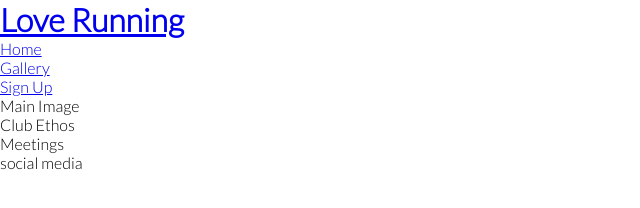
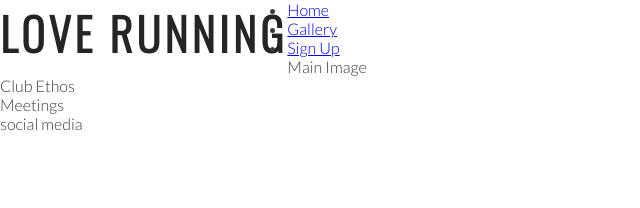
Before and after one commit to FranciscoBarreira/love-running, a plain HTML site: page index.html in a window 1280 px wide. Shown: the whole page, without its empty margins (0-640 px from the left). Drawn offline with nearby package versions, Linux system fonts and the light colour scheme.

Commit message:
add styles for heading and logo

```diff
--- a/assets/css/style.css
+++ b/assets/css/style.css
@@ -5,5 +5,23 @@
     padding:0;
     border: none;
 }
-body {font-family: Lato, "sans-serif";
+body {
+    font-family: Lato, "sans-serif";
+    font-weight: 300;
+    color: #3a3a3a;
 }
+
+/*headings and logo*/
+
+h1, h2 {
+    font-family: Oswald, sans-serif;
+    text-transform: uppercase;
+    letter-spacing: 4px;
+    color: #252525;
+
+}
+
+#logo{
+    float: left;
+    font-size: 280%;
+}
--- a/index.html
+++ b/index.html
@@ -12,7 +12,7 @@
 <body>
     <header>
         <a href="index.html">
-            <h1>Love Running</h1>
+            <h1 id="logo">Love Running</h1>
         </a>
         <nav>
             <ul>
```
